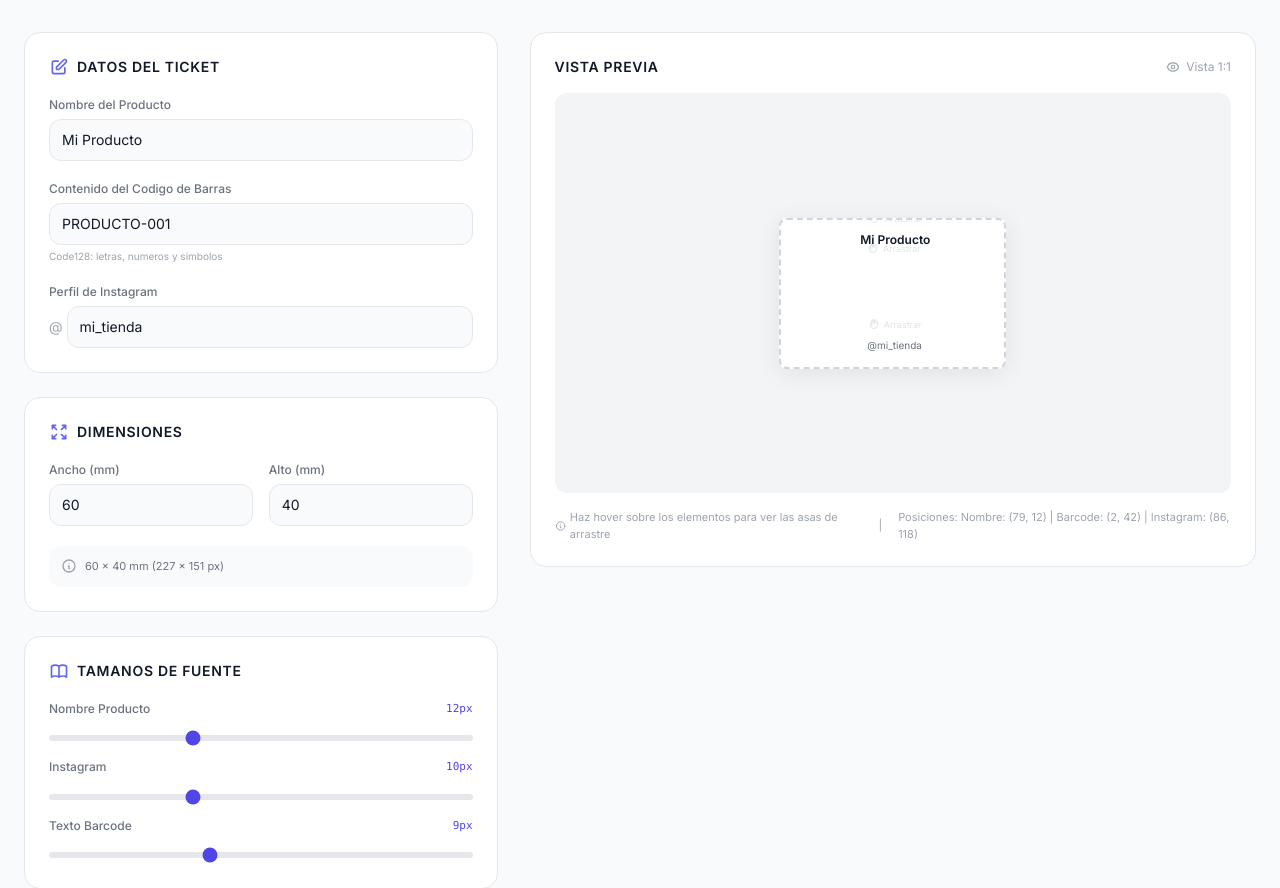
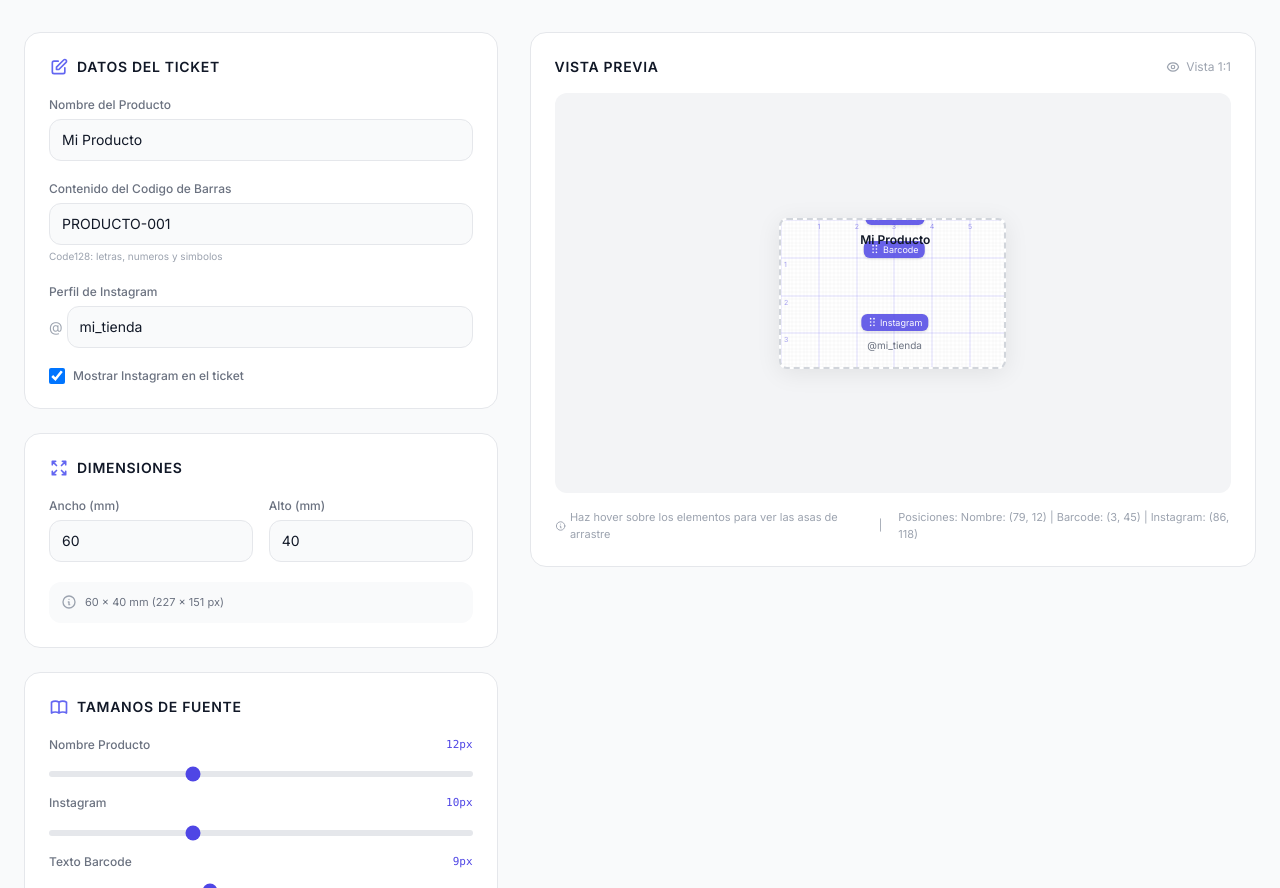
Before and after one commit to Freddyjr31/gen-multicode, a FastAPI app: page / in a window 1280 px wide. Shown: the part 77-965 px from the top of the page. Run offline with FastAPI, Linux system fonts and the light colour scheme; some libraries are stand-ins or nearby versions.

Commit message:
new features in preview view, download pdf

```diff
--- a/main.py
+++ b/main.py
@@ -1,14 +1,51 @@
 import os
+import base64
+import re
 from fastapi import FastAPI, Request
 from fastapi.responses import HTMLResponse
 from fastapi.staticfiles import StaticFiles
 from fastapi.templating import Jinja2Templates
+from pydantic import BaseModel
 
 app = FastAPI(title="Barcode Ticket Generator")
 
 if os.path.isdir("static"):
     app.mount("/static", StaticFiles(directory="static"), name="static")
 templates = Jinja2Templates(directory="templates")
+
+IMG_DIR = r"C:\Users\User\Desktop\yenri\codigos\tortuguita\imagenes"
+PDF_DIR = r"C:\Users\User\Desktop\yenri\codigos\tortuguita\pdfs"
+
+
+class TicketData(BaseModel):
+    nombre: str
+    sku: str
+    png: str
+    pdf: str
+
+
+def sanitize(name, max_len=40):
+    cleaned = re.sub(r'[^a-zA-Z0-9_-]', '_', name)
+    return cleaned[:max_len]
+
+
+@app.post("/api/save-ticket")
+async def save_ticket(data: TicketData):
+    os.makedirs(IMG_DIR, exist_ok=True)
+    os.makedirs(PDF_DIR, exist_ok=True)
+
+    safe_name = sanitize(data.nombre)
+    safe_sku = sanitize(data.sku)
+
+    png_path = os.path.join(IMG_DIR, f"{safe_name}_{safe_sku}.png")
+    pdf_path = os.path.join(PDF_DIR, f"{safe_name}_{safe_sku}.pdf")
+
+    with open(png_path, "wb") as f:
+        f.write(base64.b64decode(data.png))
+    with open(pdf_path, "wb") as f:
+        f.write(base64.b64decode(data.pdf))
+
+    return {"ok": True, "png": png_path, "pdf": pdf_path}
 
 
 @app.get("/", response_class=HTMLResponse)
--- a/templates/index.html
+++ b/templates/index.html
@@ -14,15 +14,17 @@
     <style>
         * { font-family: 'Inter', sans-serif; }
         .ticket-wrapper { box-shadow: 0 4px 24px rgba(0,0,0,0.08); }
-        .drag-element { cursor: grab; user-select: none; touch-action: none; }
-        .drag-element:active { cursor: grabbing; }
-        .drag-element.dragging { opacity: 0.7; z-index: 100; }
+        .drag-element { cursor: grab; user-select: none; touch-action: none; outline: 2px solid transparent; outline-offset: 2px; transition: outline-color 0.15s; }
+        .drag-element:hover { outline-color: #c7d2fe; }
+        .drag-element.dragging { opacity: 0.8; z-index: 100; outline-color: #4f46e5; outline-width: 2px; cursor: grabbing; }
         .ticket-canvas { position: relative; overflow: hidden; background: white; border: 2px dashed #d1d5db; }
         .ticket-canvas.printing { border: none; }
+        #grid-overlay { position: absolute; top: 0; left: 0; width: 100%; height: 100%; pointer-events: none; z-index: 0; }
+        #grid-overlay svg { width: 100%; height: 100%; }
         .input-group { transition: all 0.2s ease; }
         .input-group:focus-within { transform: translateY(-1px); }
-        .drag-handle { opacity: 0.3; transition: opacity 0.2s; }
-        .drag-element:hover .drag-handle { opacity: 1; }
+        .drag-handle { opacity: 0.85; transition: opacity 0.15s, transform 0.15s; background: #4f46e5; color: white; border-radius: 6px; padding: 2px 6px; font-size: 9px; white-space: nowrap; display: flex; align-items: center; gap: 3px; cursor: grab; box-shadow: 0 1px 3px rgba(0,0,0,0.15); pointer-events: none; }
+        .drag-element:hover .drag-handle { opacity: 1; transform: translateY(-2px); }
         .btn-action { transition: all 0.15s ease; }
         .btn-action:hover { transform: translateY(-1px); }
         .btn-action:active { transform: translateY(0); }
@@ -90,6 +92,12 @@
                                 oninput="updatePreview()">
                         </div>
                     </div>
+                    <label class="flex items-center gap-2 cursor-pointer -mt-2">
+                        <input type="checkbox" id="show-instagram" checked
+                            onchange="updatePreview()"
+                            class="w-4 h-4 rounded border-gray-300 text-indigo-600 focus:ring-indigo-500">
+                        <span class="text-xs font-medium text-gray-500">Mostrar Instagram en el ticket</span>
+                    </label>
                 </div>
 
                 <div class="bg-white rounded-2xl border border-gray-200 p-6 space-y-5">
@@ -226,13 +234,12 @@
                     <div class="flex items-center justify-center bg-gray-100 rounded-xl p-8 min-h-[400px]">
                         <div id="ticket-preview" class="ticket-wrapper rounded-lg relative">
                             <div id="ticket-canvas" class="ticket-canvas rounded-lg">
+                                <div id="grid-overlay"></div>
 
                                 <div id="el-barcode" class="drag-element absolute" data-x="0" data-y="0">
-                                    <div class="drag-handle absolute -top-5 left-1/2 -translate-x-1/2 text-[9px] text-gray-400 whitespace-nowrap flex items-center gap-1">
-                                        <svg class="w-3 h-3" fill="none" stroke="currentColor" viewBox="0 0 24 24">
-                                            <path stroke-linecap="round" stroke-linejoin="round" stroke-width="2" d="M7 11.5V14m0-2.5v-6a1.5 1.5 0 113 0m-3 6a1.5 1.5 0 00-3 0v2a7.5 7.5 0 0015 0v-5a1.5 1.5 0 00-3 0m-6-3V11m0-5.5v-1a1.5 1.5 0 013 0v1m0 0V11m0-5.5a1.5 1.5 0 013 0v3"/>
-                                        </svg>
-                                        Arrastrar
+                                    <div class="drag-handle absolute -top-6 left-1/2 -translate-x-1/2">
+                                        <svg class="w-2.5 h-2.5" fill="currentColor" viewBox="0 0 24 24"><circle cx="8" cy="4" r="2"/><circle cx="16" cy="4" r="2"/><circle cx="8" cy="12" r="2"/><circle cx="16" cy="12" r="2"/><circle cx="8" cy="20" r="2"/><circle cx="16" cy="20" r="2"/></svg>
+                                        Barcode
                                     </div>
                                     <div class="flex flex-col items-center">
                                         <svg id="barcode-svg"></svg>
@@ -241,11 +248,9 @@
                                 </div>
 
                                 <div id="el-instagram" class="drag-element absolute" data-x="0" data-y="0">
-                                    <div class="drag-handle absolute -top-5 left-1/2 -translate-x-1/2 text-[9px] text-gray-400 whitespace-nowrap flex items-center gap-1">
-                                        <svg class="w-3 h-3" fill="none" stroke="currentColor" viewBox="0 0 24 24">
-                                            <path stroke-linecap="round" stroke-linejoin="round" stroke-width="2" d="M7 11.5V14m0-2.5v-6a1.5 1.5 0 113 0m-3 6a1.5 1.5 0 00-3 0v2a7.5 7.5 0 0015 0v-5a1.5 1.5 0 00-3 0m-6-3V11m0-5.5v-1a1.5 1.5 0 013 0v1m0 0V11m0-5.5a1.5 1.5 0 013 0v3"/>
-                                        </svg>
-                                        Arrastrar
+                                    <div class="drag-handle absolute -top-6 left-1/2 -translate-x-1/2">
+                                        <svg class="w-2.5 h-2.5" fill="currentColor" viewBox="0 0 24 24"><circle cx="8" cy="4" r="2"/><circle cx="16" cy="4" r="2"/><circle cx="8" cy="12" r="2"/><circle cx="16" cy="12" r="2"/><circle cx="8" cy="20" r="2"/><circle cx="16" cy="20" r="2"/></svg>
+                                        Instagram
                                     </div>
                                     <p id="display-instagram" class="text-gray-500 flex items-center justify-center gap-1">
                                         <span id="instagram-text"></span>
@@ -253,11 +258,9 @@
                                 </div>
 
                                 <div id="el-name" class="drag-element absolute" data-x="0" data-y="0">
-                                    <div class="drag-handle absolute -top-5 left-1/2 -translate-x-1/2 text-[9px] text-gray-400 whitespace-nowrap flex items-center gap-1">
-                                        <svg class="w-3 h-3" fill="none" stroke="currentColor" viewBox="0 0 24 24">
-                                            <path stroke-linecap="round" stroke-linejoin="round" stroke-width="2" d="M7 11.5V14m0-2.5v-6a1.5 1.5 0 113 0m-3 6a1.5 1.5 0 00-3 0v2a7.5 7.5 0 0015 0v-5a1.5 1.5 0 00-3 0m-6-3V11m0-5.5v-1a1.5 1.5 0 013 0v1m0 0V11m0-5.5a1.5 1.5 0 013 0v3"/>
-                                        </svg>
-                                        Arrastrar
+                                    <div class="drag-handle absolute -top-6 left-1/2 -translate-x-1/2">
+                                        <svg class="w-2.5 h-2.5" fill="currentColor" viewBox="0 0 24 24"><circle cx="8" cy="4" r="2"/><circle cx="16" cy="4" r="2"/><circle cx="8" cy="12" r="2"/><circle cx="16" cy="12" r="2"/><circle cx="8" cy="20" r="2"/><circle cx="16" cy="20" r="2"/></svg>
+                                        Nombre
                                     </div>
                                     <p id="display-name" class="font-semibold text-gray-900 text-center leading-tight"></p>
                                 </div>
@@ -290,6 +293,39 @@
             return Math.round(mm * MM_TO_PX);
         }
 
+        function renderGrid() {
+            const size = getTicketSize();
+            const w = size.widthPx;
+            const h = size.heightPx;
+            const mm = MM_TO_PX;
+            let svg = '<svg xmlns="http://www.w3.org/2000/svg" width="' + w + '" height="' + h + '">';
+
+            for (let x = 0; x <= size.widthMm; x++) {
+                const px = Math.round(x * mm);
+                const isCm = x % 10 === 0;
+                const color = isCm ? 'rgba(79,70,229,0.25)' : 'rgba(0,0,0,0.08)';
+                const sw = isCm ? 0.8 : 0.4;
+                svg += '<line x1="' + px + '" y1="0" x2="' + px + '" y2="' + h + '" stroke="' + color + '" stroke-width="' + sw + '"/>';
+                if (isCm && x > 0 && x < size.widthMm) {
+                    svg += '<text x="' + px + '" y="9" font-size="7" fill="rgba(79,70,229,0.5)" font-family="Inter,sans-serif" text-anchor="middle">' + (x / 10) + '</text>';
+                }
+            }
+
+            for (let y = 0; y <= size.heightMm; y++) {
+                const px = Math.round(y * mm);
+                const isCm = y % 10 === 0;
+                const color = isCm ? 'rgba(79,70,229,0.25)' : 'rgba(0,0,0,0.08)';
+                const sw = isCm ? 0.8 : 0.4;
+                svg += '<line x1="0" y1="' + px + '" x2="' + w + '" y2="' + px + '" stroke="' + color + '" stroke-width="' + sw + '"/>';
+                if (isCm && y > 0 && y < size.heightMm) {
+                    svg += '<text x="3" y="' + (px + 9) + '" font-size="7" fill="rgba(79,70,229,0.5)" font-family="Inter,sans-serif">' + (y / 10) + '</text>';
+                }
+            }
+
+            svg += '</svg>';
+            document.getElementById('grid-overlay').innerHTML = svg;
+        }
+
         function getTicketSize() {
             const w = parseFloat(document.getElementById('ticket-width').value) || 60;
             const h = parseFloat(document.getElementById('ticket-height').value) || 40;
@@ -302,25 +338,14 @@
             const elBarcode = document.getElementById('el-barcode');
             const elInstagram = document.getElementById('el-instagram');
 
-            const centerX = Math.round((size.widthPx - elName.offsetWidth) / 2);
-            const barcodeCenterX = Math.round((size.widthPx - elBarcode.offsetWidth) / 2);
-            const instaCenterX = Math.round((size.widthPx - elInstagram.offsetWidth) / 2);
+            elName.dataset.x = Math.round((size.widthPx - elName.offsetWidth) / 2);
+            elName.dataset.y = Math.round(size.heightPx * 0.08);
 
-            if (!elName.dataset.initialized) {
-                elName.dataset.x = Math.max(0, centerX);
-                elName.dataset.y = Math.round(size.heightPx * 0.08);
-                elName.dataset.initialized = 'true';
-            }
-            if (!elBarcode.dataset.initialized) {
-                elBarcode.dataset.x = Math.max(0, barcodeCenterX);
-                elBarcode.dataset.y = Math.round(size.heightPx * 0.28);
-                elBarcode.dataset.initialized = 'true';
-            }
-            if (!elInstagram.dataset.initialized) {
-                elInstagram.dataset.x = Math.max(0, instaCenterX);
-                elInstagram.dataset.y = Math.round(size.heightPx * 0.78);
-                elInstagram.dataset.initialized = 'true';
-            }
+            elBarcode.dataset.x = Math.round((size.widthPx - elBarcode.offsetWidth) / 2);
+            elBarcode.dataset.y = Math.round(size.heightPx * 0.30);
+
+            elInstagram.dataset.x = Math.round((size.widthPx - elInstagram.offsetWidth) / 2);
+            elInstagram.dataset.y = Math.round(size.heightPx * 0.78);
 
             applyPositions();
         }
@@ -352,7 +377,7 @@
             const instagram = document.getElementById('instagram').value || 'mi_tienda';
             const size = getTicketSize();
 
-            const fontName = parseInt(document.getElementById('font-size-name').value) || 12;
+            let fontName = parseInt(document.getElementById('font-size-name').value) || 12;
             const fontInstagram = parseInt(document.getElementById('font-size-instagram').value) || 10;
             const fontBarcodeText = parseInt(document.getElementById('font-size-barcode-text').value) || 9;
 
@@ -365,6 +390,12 @@
             const displayName = document.getElementById('display-name');
             displayName.textContent = productName;
             displayName.style.fontSize = fontName + 'px';
+
+            const elName = document.getElementById('el-name');
+            while (elName.offsetHeight > fontName * 1.6 && fontName > 8) {
+                fontName -= 1;
+                displayName.style.fontSize = fontName + 'px';
+            }
 
             try {
                 JsBarcode('#barcode-svg', barcodeContent, {
@@ -387,38 +418,32 @@
             const elBarcode = document.getElementById('el-barcode');
             const barcodeW = elBarcode.offsetWidth;
             const barcodeH = elBarcode.offsetHeight;
-            elBarcode.dataset.x = Math.min(
-                parseInt(elBarcode.dataset.x) || 0,
-                Math.max(0, size.widthPx - barcodeW)
-            );
-            elBarcode.dataset.y = Math.min(
-                parseInt(elBarcode.dataset.y) || 0,
-                Math.max(0, size.heightPx - barcodeH)
-            );
+            elBarcode.dataset.x = Math.round((size.widthPx - barcodeW) / 2);
+            elBarcode.dataset.y = Math.round(size.heightPx * 0.30);
 
             document.getElementById('instagram-text').textContent = '@' + instagram;
             document.getElementById('display-instagram').style.fontSize = fontInstagram + 'px';
             const elInsta = document.getElementById('el-instagram');
-            elInsta.dataset.x = Math.min(
-                parseInt(elInsta.dataset.x) || 0,
-                Math.max(0, size.widthPx - elInsta.offsetWidth)
-            );
+            const showInstagram = document.getElementById('show-instagram').checked;
+            elInsta.style.display = showInstagram ? '' : 'none';
+            if (!showInstagram) {
+                elInsta.dataset.x = 0;
+                elInsta.dataset.y = 0;
+            }
+            elInsta.dataset.x = Math.round((size.widthPx - elInsta.offsetWidth) / 2);
             elInsta.dataset.y = Math.min(
                 parseInt(elInsta.dataset.y) || 0,
                 Math.max(0, size.heightPx - elInsta.offsetHeight)
             );
 
-            const elName = document.getElementById('el-name');
-            elName.dataset.x = Math.min(
-                parseInt(elName.dataset.x) || 0,
-                Math.max(0, size.widthPx - elName.offsetWidth)
-            );
+            elName.dataset.x = Math.round((size.widthPx - elName.offsetWidth) / 2);
             elName.dataset.y = Math.min(
                 parseInt(elName.dataset.y) || 0,
                 Math.max(0, size.heightPx - elName.offsetHeight)
             );
 
             applyPositions();
+            renderGrid();
         }
 
         function initDrag() {
@@ -427,7 +452,7 @@
 
             elements.forEach(el => {
                 el.addEventListener('mousedown', function(e) {
-                    if (e.target.closest('.drag-handle') || e.target === this || e.target.parentElement === this) {
+                    if (e.target.closest('.drag-element') === this) {
                         e.preventDefault();
                         const rect = canvas.getBoundingClientRect();
                         dragState = {
@@ -444,7 +469,7 @@
                 });
 
                 el.addEventListener('touchstart', function(e) {
-                    if (e.target.closest('.drag-handle') || e.target === this || e.target.parentElement === this) {
+                    if (e.target.closest('.drag-element') === this) {
                         e.preventDefault();
                         const touch = e.touches[0];
                         const rect = canvas.getBoundingClientRect();
@@ -515,6 +540,7 @@
             }
 
             document.querySelectorAll('.drag-handle').forEach(h => h.style.display = 'none');
+            document.getElementById('grid-overlay').style.display = 'none';
             ticket.style.border = 'none';
 
             const canvas = await html2canvas(ticket, {
@@ -526,6 +552,7 @@
 
             ticket.style.border = '';
             document.querySelectorAll('.drag-handle').forEach(h => h.style.display = '');
+            document.getElementById('grid-overlay').style.display = '';
 
             const dataUrl = canvas.toDataURL('image/png');
             const orientation = size.widthMm > size.heightMm ? 'landscape' : 'portrait';
@@ -545,6 +572,7 @@
             const DPI_SCALE = 300 / 96;
 
             document.querySelectorAll('.drag-handle').forEach(h => h.style.display = 'none');
+            document.getElementById('grid-overlay').style.display = 'none';
             ticket.style.border = 'none';
 
             const canvas = await html2canvas(ticket, {
@@ -556,6 +584,7 @@
 
             ticket.style.border = '';
             document.querySelectorAll('.drag-handle').forEach(h => h.style.display = '');
+            document.getElementById('grid-overlay').style.display = '';
 
             const productName = document.getElementById('product-name').value || 'Producto';
             const barcodeContent = document.getElementById('barcode-content').value || '000000';
@@ -591,6 +620,7 @@
             const DPI_SCALE = 300 / 96;
 
             document.querySelectorAll('.drag-handle').forEach(h => h.style.display = 'none');
+            document.getElementById('grid-overlay').style.display = 'none';
             ticket.style.border = 'none';
 
             const canvas = await html2canvas(ticket, {
@@ -602,6 +632,7 @@
 
             ticket.style.border = '';
             document.querySelectorAll('.drag-handle').forEach(h => h.style.display = '');
+            document.getElementById('grid-overlay').style.display = '';
 
             const orientation = size.widthMm > size.heightMm ? 'l' : 'p';
             const doc = new jspdf.jsPDF({
```
